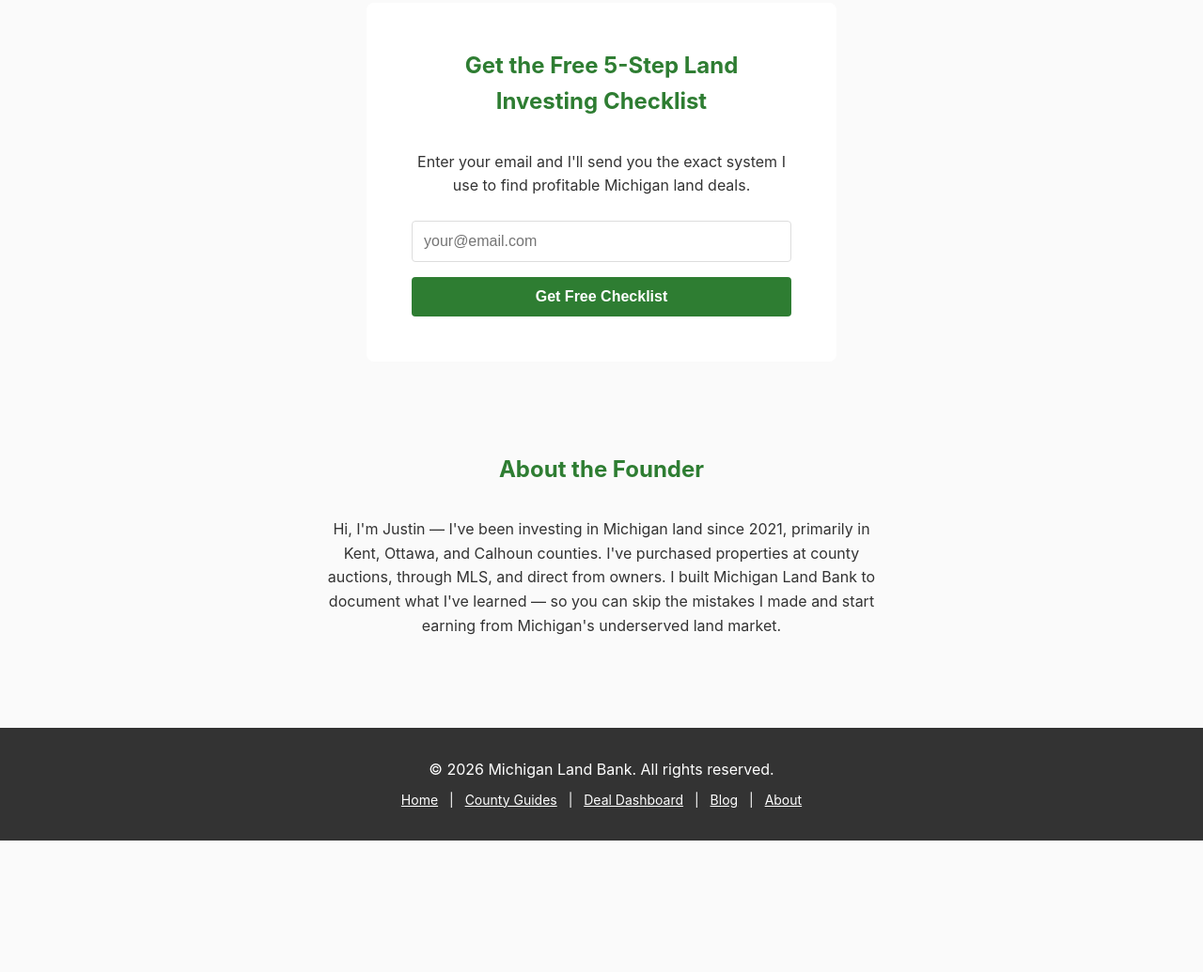
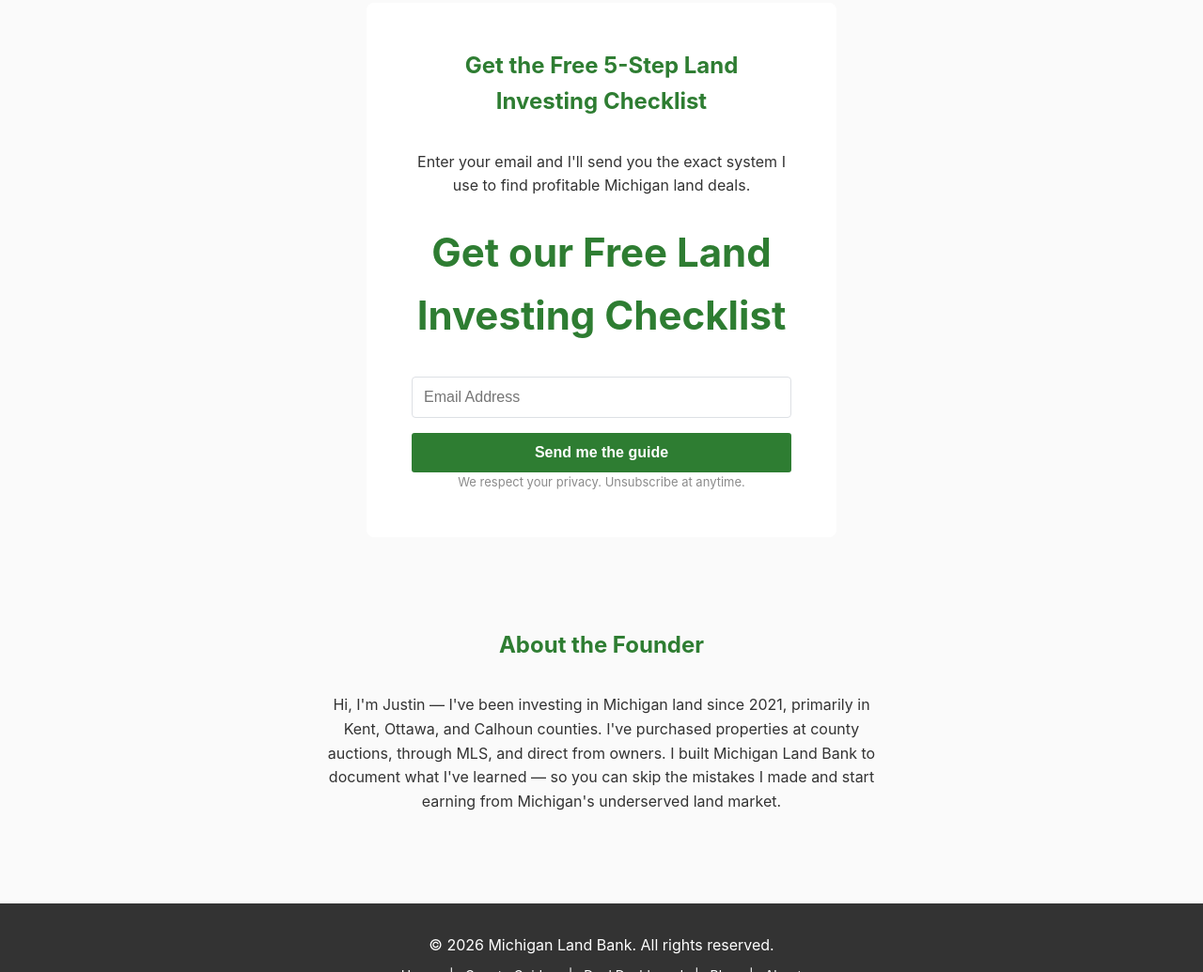
Before and after one commit to vanpaemj-justin/michigan-land-bank, a plain HTML site: page index.html in a window 1280 px wide. Shown: the part 1241-2276 px from the top of the page at 94% size. Before the commit the page ends 2136 px from the top, so only its background shows below. Drawn offline with Linux system fonts and the light colour scheme.

Commit message:
Replace Netlify form with ConvertKit inline form

```diff
--- a/index.html
+++ b/index.html
@@ -119,7 +119,8 @@
     }
     footer a { color: var(--white); margin: 0 0.5rem; }
   </style>
-</head>
+<script src="https://f.convertkit.com/ckjs/ck.5.js"></script>
+  </head>
 <body>
   <header>
     <div class="container">
@@ -176,9 +177,26 @@
       <div class="form-section">
         <h2>Get the Free 5-Step Land Investing Checklist</h2>
         <p style="margin-bottom: 1.5rem;">Enter your email and I'll send you the exact system I use to find profitable Michigan land deals.</p>
-        <form name="subscribe" method="POST" data-netlify="true">
-          <input type="email" name="email" placeholder="your@email.com" required>
-          <button type="submit">Get Free Checklist</button>
+        <script src="https://f.convertkit.com/ckjs/ck.5.js"></script>
+        <form action="https://app.kit.com/forms/9293705/subscriptions" class="seva-form formkit-form" method="post" data-sv-form="9293705" data-uid="c2e2d61f17" data-format="inline" data-version="5" min-width="400 500 600 700 800" style="background-color: rgb(255, 255, 255); border-radius: 6px;">
+          <div data-style="full">
+            <div data-element="column" class="formkit-background"></div>
+            <div data-element="column" class="formkit-column">
+              <div class="formkit-header" data-element="header" style="color: rgb(83, 83, 83); font-size: 28px; font-weight: 700;">
+                <h2>Get our Free Land Investing Checklist</h2>
+              </div>
+              <ul class="formkit-alert formkit-alert-error" data-element="errors" data-group="alert"></ul>
+              <div data-element="fields" class="seva-fields formkit-fields">
+                <div class="formkit-field">
+                  <input class="formkit-input" name="email_address" aria-label="Email Address" placeholder="Email Address" required type="email" style="color: rgb(139, 139, 139); border-color: rgb(221, 224, 228); font-weight: 400;">
+                </div>
+                <button data-element="submit" class="formkit-submit formkit-submit" style="color: rgb(255, 255, 255); background-color: rgb(46, 125, 50); border-radius: 3px; font-weight: 700;">
+                  <span class="">Send me the guide</span>
+                </button>
+              </div>
+              <div class="formkit-disclaimer" data-element="disclaimer" style="color: rgb(139, 139, 139); font-size: 13px;">We respect your privacy. Unsubscribe at anytime.</div>
+            </div>
+          </div>
         </form>
       </div>
     </div>
```
